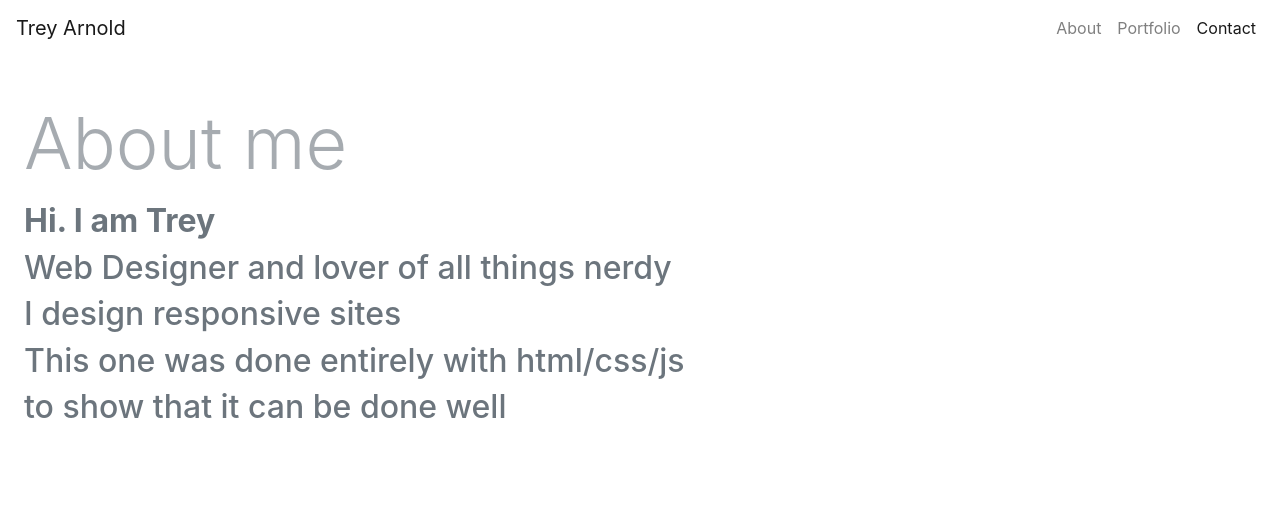
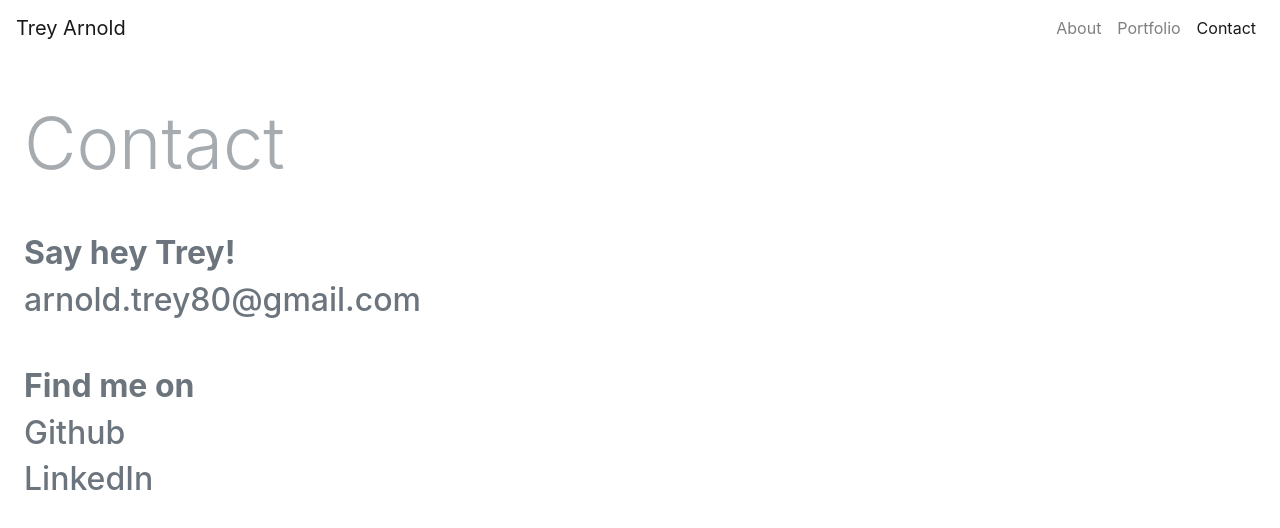
Before and after one commit to treyarnold/bootstrap-portfolio, a plain HTML site: page contact.html in a window 1280 px wide. Drawn offline with nearby package versions, Linux system fonts and the light colour scheme.

Commit message:
starter contact page

```diff
--- a/assets/css/style.css
+++ b/assets/css/style.css
@@ -1,4 +1,4 @@
-#about {
+#about, #contact {
     margin-top: 100px;
     opacity: .6;
 }
@@ -26,3 +26,13 @@
 #placeholder3-block {
     background-color: rgb(85,170,117);
 }
+
+h2 a {
+    text-decoration: none;
+    color: inherit;
+}
+
+h2 a:hover {
+    text-decoration: none;
+    color: black;
+}
--- a/contact.html
+++ b/contact.html
@@ -33,17 +33,14 @@
           </nav>
 
           <main class="container-fluid mt-5 pl-4">
-            <h1 class="display-3 text-secondary" id="about">About me</h1>
-              <!-- <div class="row d-flex justify-content-around"> -->
+            <h1 class="display-3 text-secondary" id="contact">Contact</h1>
+
               <section class="display-4">
-                  <h2 class="text-secondary mt-3"><strong>Hi. I am Trey</strong></h2>
-                  <h2 class="text-muted">Web Designer and lover of all things nerdy</h2>
-                  <h2 class="text-muted">I design responsive sites</h2>
-                  <h2 class="text-muted">This one was done entirely with html/css/js</h2>
-                  <h2 class="text-muted">to show that it can be done well</h2>
-
-                <!-- <p class="text-muted col-md-6">Lorem ipsum dolor sit amet consectetur adipisicing elit. Quidem deserunt quia reiciendis ab vero expedita, cumque et eius veritatis beatae?</p> -->
-                <!-- <img src=".\assets\images\trey headshot.jpg" class="img-fluid col-md-auto" id="headshot" alt="Trey Arnold Headshot"> -->
+                  <h2 class="text-secondary mt-5"><strong>Say hey Trey!</strong></h2>
+                  <h2 class="text-muted mb-5">arnold.trey80@gmail.com</h2>
+                  <h2 class="text-muted"><strong>Find me on</strong></h2>
+                  <h2 class="text-muted"><a href="https://github.com/treyarnold" target="_blank">Github</a></h2>
+                  <h2 class="text-muted"><a href="https://www.linkedin.com/in/trey-arnold/" target="_blank">LinkedIn</a></h2>
 
               </section>
           </main>
```
Also changed, not shown: index.html (+1 -5 lines), portfolio.html (+3 -3 lines).
